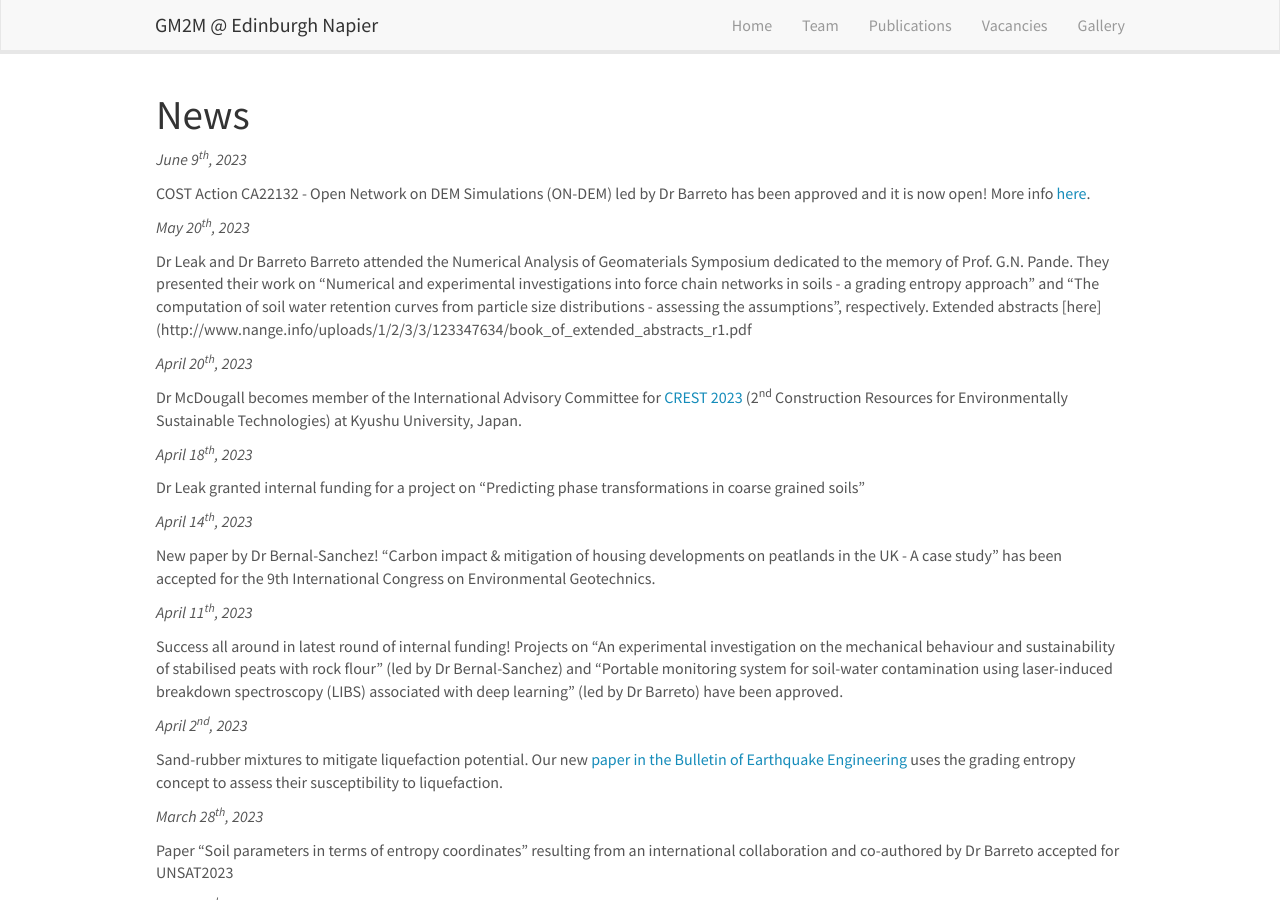
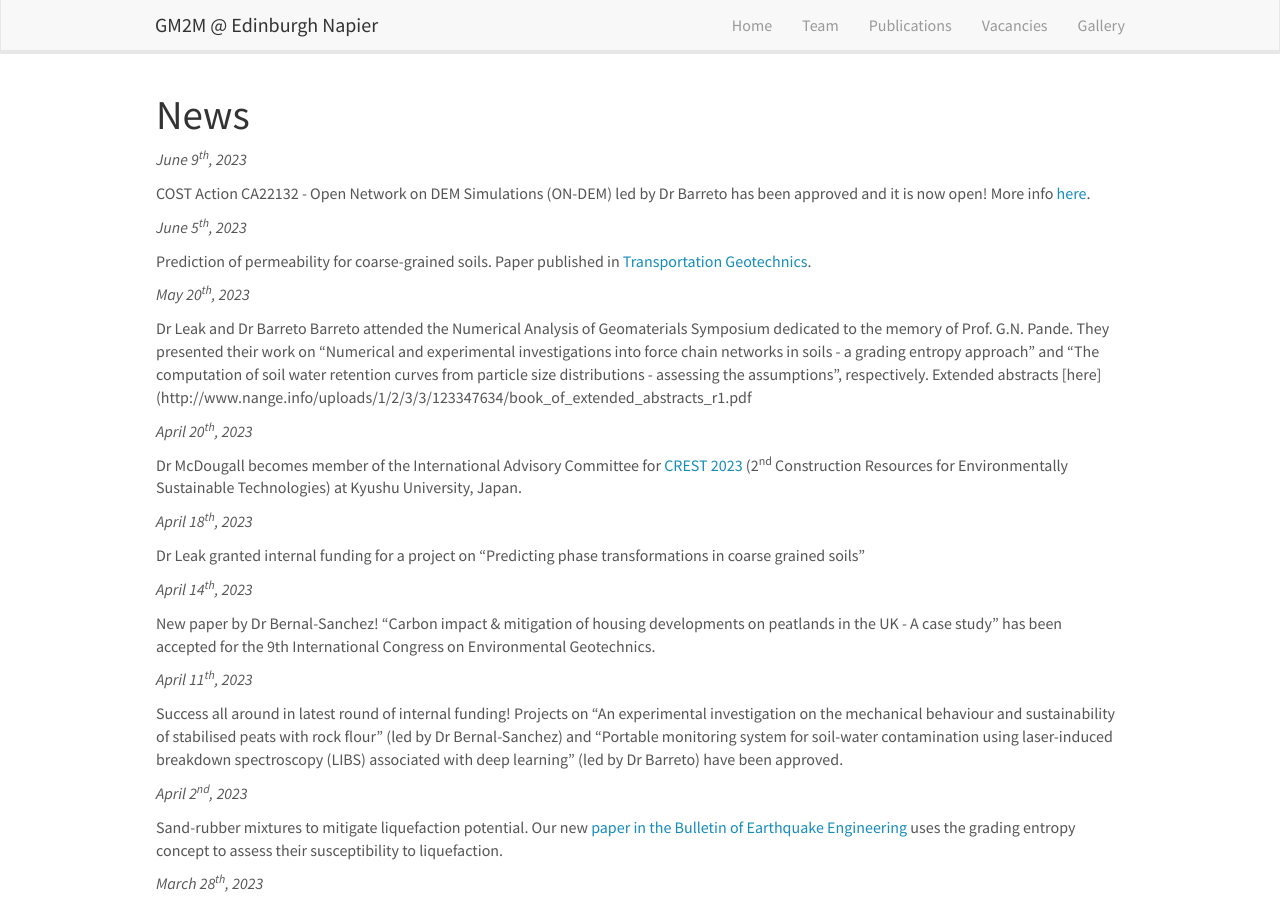
Before and after one commit to dbarretog/gm2m, a Jekyll site: the page built from _pages/allnews.md, in a window 1280 px wide and 900 px high. Built offline with Jekyll 4.4.1, drawn with Linux system fonts in a browser that asks for light colours; nearby versions of some CDN libraries.

Commit message:
PPermeability paper added to news

```diff
--- a/_data/news.yml
+++ b/_data/news.yml
@@ -1,6 +1,9 @@
 - date: June 9<sup>th</sup>, 2023
   headline: COST Action CA22132 - Open Network on DEM Simulations (ON-DEM) led by Dr Barreto has been approved and it is now open! More info [here](https://www.cost.eu/actions/CA22132/).
   image: "<img src='images/newspic/COST.jpg' class='img-responsive' style='max-width: 192px' />"
+
+- date: June 5<sup>th</sup>, 2023
+  headline: Prediction of permeability for coarse-grained soils. Paper published in [Transportation Geotechnics](https://www.sciencedirect.com/science/article/pii/S2214391223000995?via%3Dihub).
 
 - date: May 20<sup>th</sup>, 2023
   headline: Dr Leak and Dr Barreto Barreto attended the Numerical Analysis of Geomaterials Symposium dedicated to the memory of Prof. G.N. Pande. They presented their work on "Numerical and experimental investigations into force chain networks in soils - a grading entropy approach" and "The computation of soil water retention curves from particle size distributions - assessing the assumptions", respectively. Extended abstracts [here](http://www.nange.info/uploads/1/2/3/3/123347634/book_of_extended_abstracts_r1.pdf
```
Also changed, not shown: _pages/pictures.md (+1 -1 lines), images/picpic/Gallery/Conferences/Assisi2023.jpg (renamed from images/picpic/Gallery/Conferences/Assisi2003.jpg).
